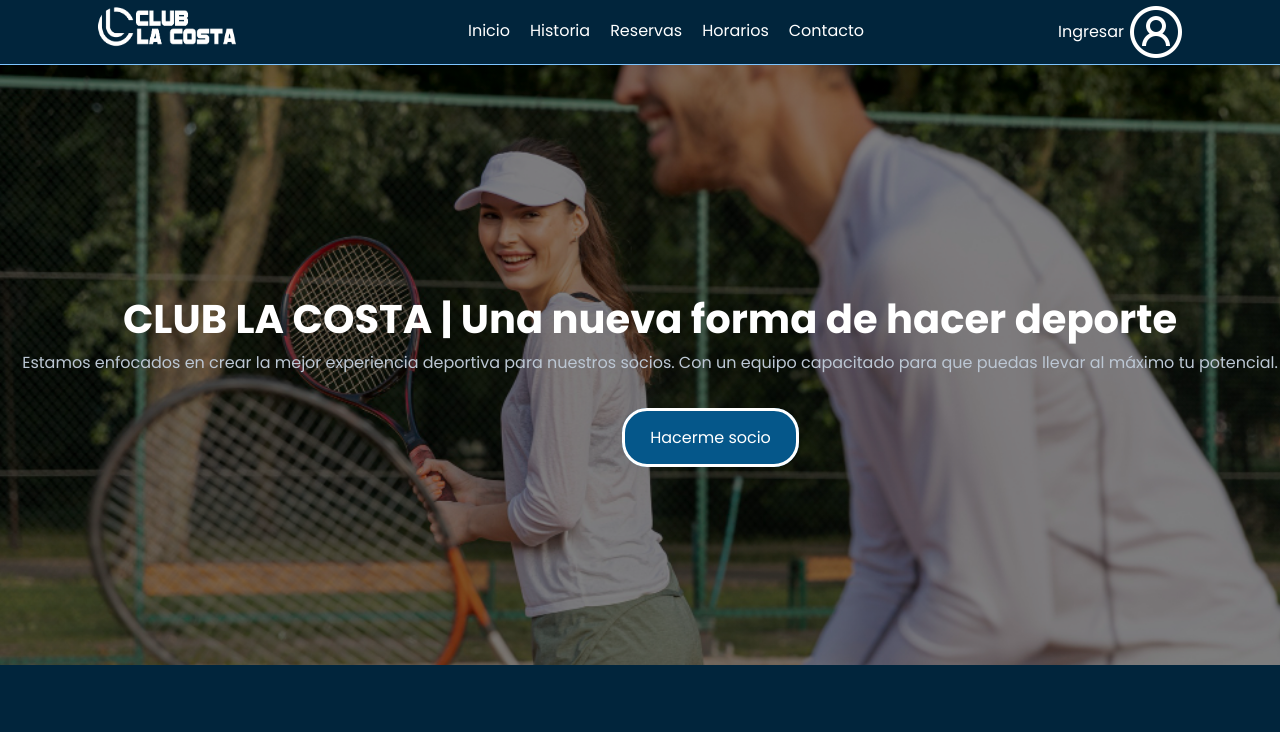
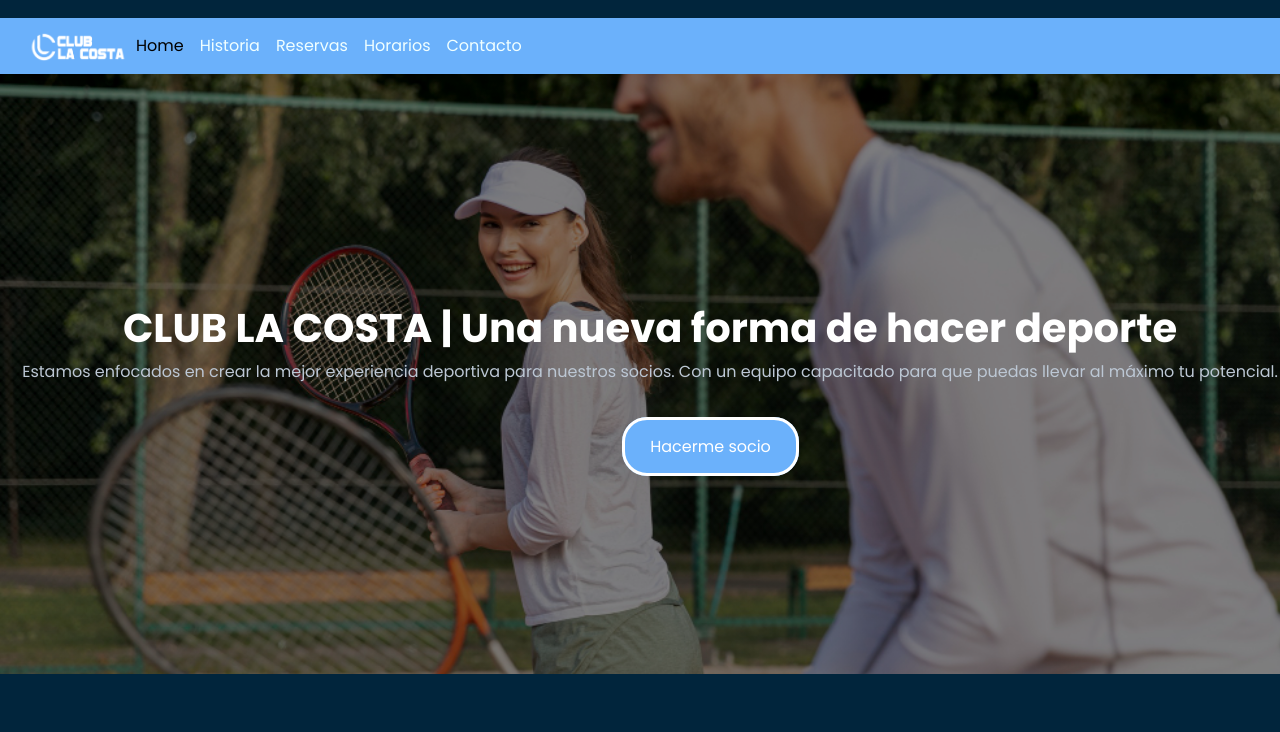
Before and after one commit to AgusBazzano14/Github-entregable-2, a plain HTML site: page index.html in a window 1280 px wide. Shown: the top 732 px of the page. Drawn offline with nearby package versions, Linux system fonts and the light colour scheme.

Commit message:
header mejorad

```diff
--- a/css/style.css
+++ b/css/style.css
@@ -36,40 +36,17 @@ body {
 
 }
 
-header {
-  display: flex;
-  justify-content: space-around;
-  border-bottom: 1px solid rgb(126, 197, 255);
+.navbar {
+  background-color:rgb(107, 177, 251);
+  margin-top: 18px;
+  font-family: "poppins";
+  --bs-navbar-color: azure;
 
 }
 
-header nav ul {
-  list-style-type: none;
-  display: flex;
-  margin-top: 18px;
+.navbar-nav {
+ --bs-navbar-color: azure;
 
-}
-
-header nav ul a{
-  color: white;
-  font-family: "poppins";
-  margin: 10px;
-  text-decoration: none;
-  text-align: center;
-
-}
-
-header div a {
-color: white;
-font-family: "poppins";
-text-decoration: none;
-
-}
-
-header div {
-  display: flex;
-  align-items: center;
-  justify-content: center;
 
 }
 
@@ -105,7 +82,7 @@ h1{
 
 .socios {
     font-family: "Poppins", sans-serif;
-    background-color:rgb(5, 87, 138);
+    background-color:rgb(107, 177, 251);
     color: white;
     border-color: white;
     border-style: solid;
@@ -286,6 +263,7 @@ iframe {
 footer {
     display: flex;
     justify-content: space-around;
+    background-color: rgb(107, 177, 251);
     border-top: 1.5px solid rgb(126, 197, 255);
     margin-top: 70px;
     padding-top: 10px;
@@ -381,7 +359,10 @@ h3{
   padding-top: 30px;
 }
 
-
+.card-group {
+  padding: 30px;
+  margin: 20px;
+}
 
 .card-title {
   font-family: "Poppins";
--- a/index.html
+++ b/index.html
@@ -22,32 +22,25 @@
 
 <body>
     <header>
-        <img src="imagenes/logoblanco.png" alt="Logo Club La Costa" width="150" height="50"/>
-        <nav>
-            <ul>
-                <li>
-                    <a href="index.html">Inicio</a>
-                </li>
-                <li>
-                    <a href="pages/historia.html">Historia</a>
-                </li>
-                <li>
-                    <a href="pages/reservas.html">Reservas</a>
-                </li>
-                <li>
-                     <a href="pages/horarios.html">Horarios</a>
-                </li>
-                <li>
-                    <a href="pages/contacto.html">Contacto</a>
-                </li>
-            </ul>
-        </nav>
+        <nav class="navbar navbar-expand-lg">
+            <div class="container-fluid">
+              <a class="navbar-brand" href="#"></a>
+              <img src="imagenes/logoblanco.png" alt="logo" width="100" height="34" class="d-inline-block align-text-top">
+              <button class="navbar-toggler" type="button" data-bs-toggle="collapse" data-bs-target="#navbarNavAltMarkup" aria-controls="navbarNavAltMarkup" aria-expanded="false" aria-label="Toggle navigation">
+                <span class="navbar-toggler-icon"></span>
+              </button>
+              <div class="collapse navbar-collapse" id="navbarNavAltMarkup">
+                <div class="navbar-nav">
+                  <a class="nav-link active" aria-current="page" href="#">Home</a>
+                  <a class="nav-link" href="pages/historia.html">Historia</a>
+                  <a class="nav-link" href="pages/reservas.html">Reservas</a>
+                  <a class="nav-link" href="pages/horarios.html">Horarios</a>
+                  <a class="nav-link" href="pages/contacto.html">Contacto</a>
+                </div>
+              </div>
+            </div>
+          </nav>
 
-            <div>
-                <a href="#">Ingresar</a>
-                    <img src="imagenes/usuario.png" alt="login">
-
-             </div>
     </header>
 
     <main>
@@ -115,7 +108,7 @@
             <ul>
                 <li>
                     <img src="imagenes/instagram.png" alt="instagram">
-                    <a href="https://www.instagram.com/clublacosta_/"> @clublacosta_</a>
+                    <a href="https://www.instagram.com/clublacosta_/">Instagram</a>
                 </li>
 
                 <li>
```
Also changed, not shown: pages/contacto.html (+16 -7 lines), pages/historia.html (+5 -5 lines), pages/horarios.html (+5 -5 lines), pages/reservas.html (+18 -13 lines), imagenes/logov.png (added), imagenes/logoverde.png (deleted). Lines whose indentation alone changed are shown as unchanged.
